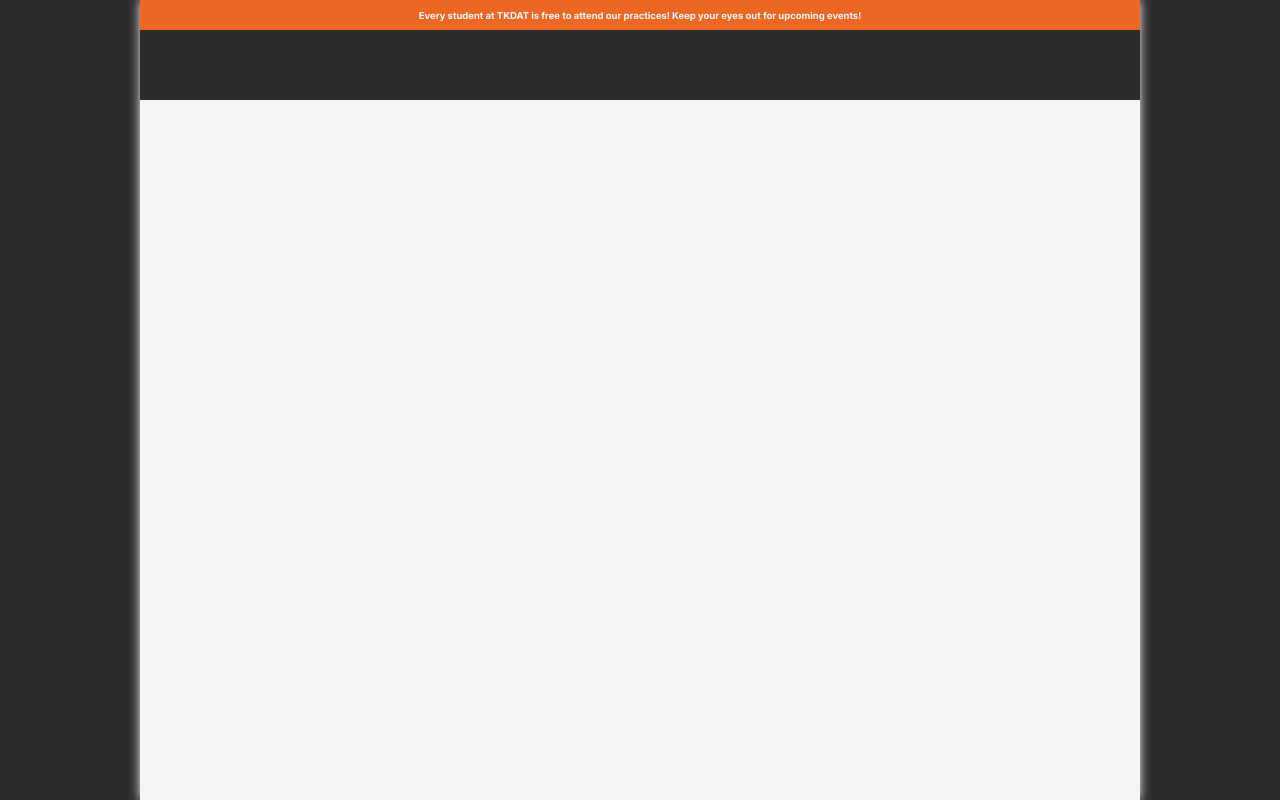
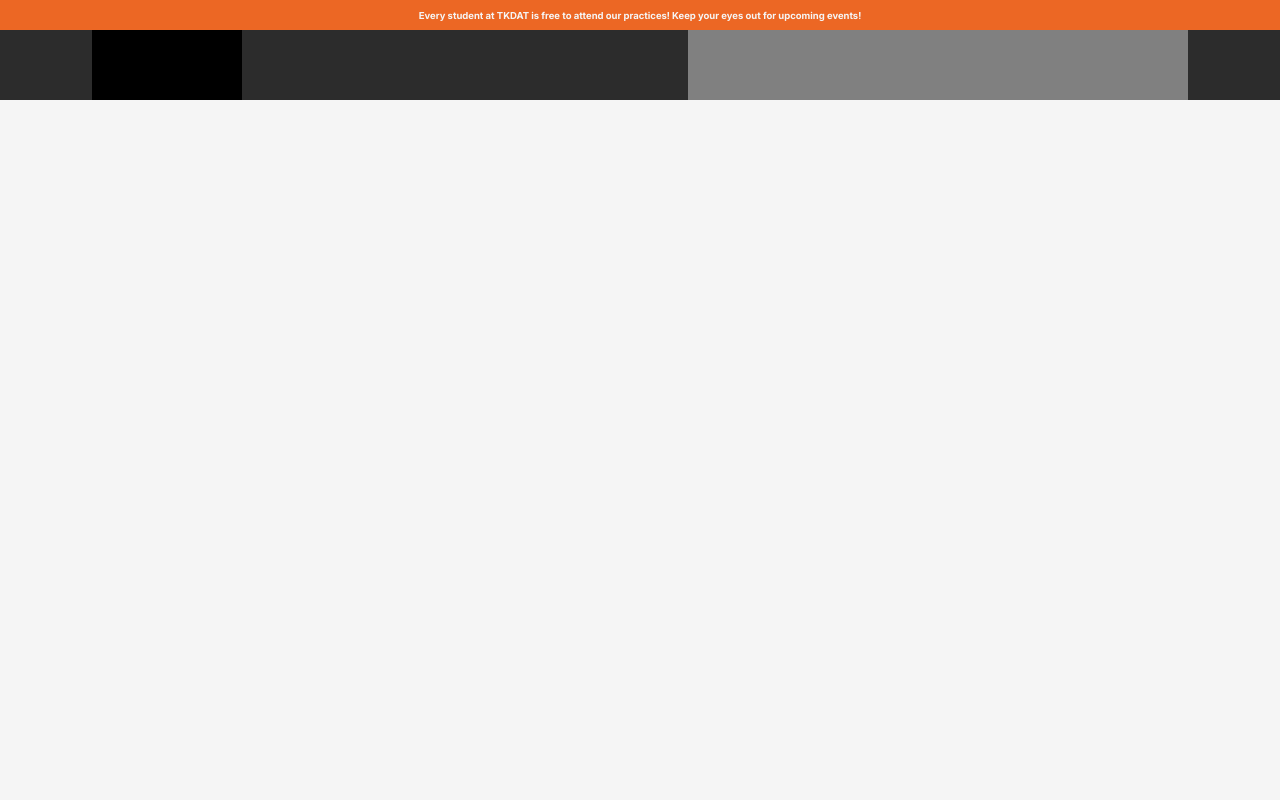
Before and after one commit to gottegubben/iDrott-Website, a Vue app in the folder web/: page / in a window 1280 px wide. Built offline with nearby package versions, Linux system fonts and the light colour scheme.

Commit message:
Added vue router and started experimenting with trying to create links to certain pages. WIP!

```diff
--- a/web/package.json
+++ b/web/package.json
@@ -9,7 +9,8 @@
     "serve": "vite preview"
   },
   "dependencies": {
-    "vue": "^3.5.12"
+    "vue": "^3.5.12",
+    "vue-router": "^4.4.5"
   },
   "devDependencies": {
     "@types/node": "^22.9.0",
--- a/web/src/assets/components/Header.vue
+++ b/web/src/assets/components/Header.vue
@@ -1,14 +1,31 @@
 <template>
     <div id="header-base">
         <BaseLayout>
-            <div id="logo-container"></div>
-            <div id="link-container"></div>
+            <div id="header-content">
+                <div id="logo-container" style="height: inherit; width: 150px; background-color: black;"></div>
+                <div id="link-container" style="height: inherit; width: 500px; background-color: gray;"></div>
+            </div>
         </BaseLayout>
     </div>
 </template>
 
 <script setup lang="ts">
     import BaseLayout from './BaseLayout.vue';
+
+    const testLinks = [
+        {
+            name: "Home",
+            path: "/"
+        },
+        {
+            name: "About",
+            path: "/about"
+        },
+        {
+            name: "Gallery",
+            path: "/gallery"
+        }
+    ];
 </script>
 
 <style scoped>
@@ -16,5 +33,14 @@
         width: 100%;
         height: 70px;
         background-color: var(--primary_color);
+        position: relative;
+    }
+
+    #header-content {
+        width: 100%;
+        height: inherit;
+
+        display: flex;
+        justify-content: space-between;
     }
 </style>
--- a/web/src/assets/css/app.css
+++ b/web/src/assets/css/app.css
@@ -1,7 +1,7 @@
 #app {
     position: relative; /* Make child elements position relative to this container */
 
-    max-width: 1000px;  /* Set maximum width for the main container. */
+    max-width: 1920px;  /* Set maximum width for the main container. */
     min-height: 100vh;  /* The container, should at minimum, take up the whole viewport height. */
     width: 100%;        /* Ensure it scales down on smaller screens. */
 
--- a/web/src/assets/css/variables/dynamic_margin.css
+++ b/web/src/assets/css/variables/dynamic_margin.css
@@ -10,8 +10,8 @@
 :root {
     --dynamic_margin: -1;
 
-    --max_dyn_margin: 50px;
-    --min_dyn_margin: 10px;
+    --max_dyn_margin: 100px;
+    --min_dyn_margin: 20px;
 
     --max_dyn_width: 1300px; /* Over --max_dyn_width the margin will be capped to --max_dyn_margin! */
     --min_dyn_width: 1100px; /* Below --min_dyn_width the margin will be capped to --min_dyn_margin! */
--- a/web/src/assets/css/variables/variables_import.css
+++ b/web/src/assets/css/variables/variables_import.css
@@ -10,4 +10,5 @@
 @import url(colors.css);
 
 @import url(font.css);
+
 @import url(font-inter.css)
--- /dev/null
+++ b/web/src/pages/HomePage.vue
@@ -0,0 +1,3 @@
+<template>
+    <p>This is home!</p>
+</template>
```
Also changed, not shown: web/src/main.ts (+18 -1 lines), 1 other file (tests, documents, lock files or other folders).
